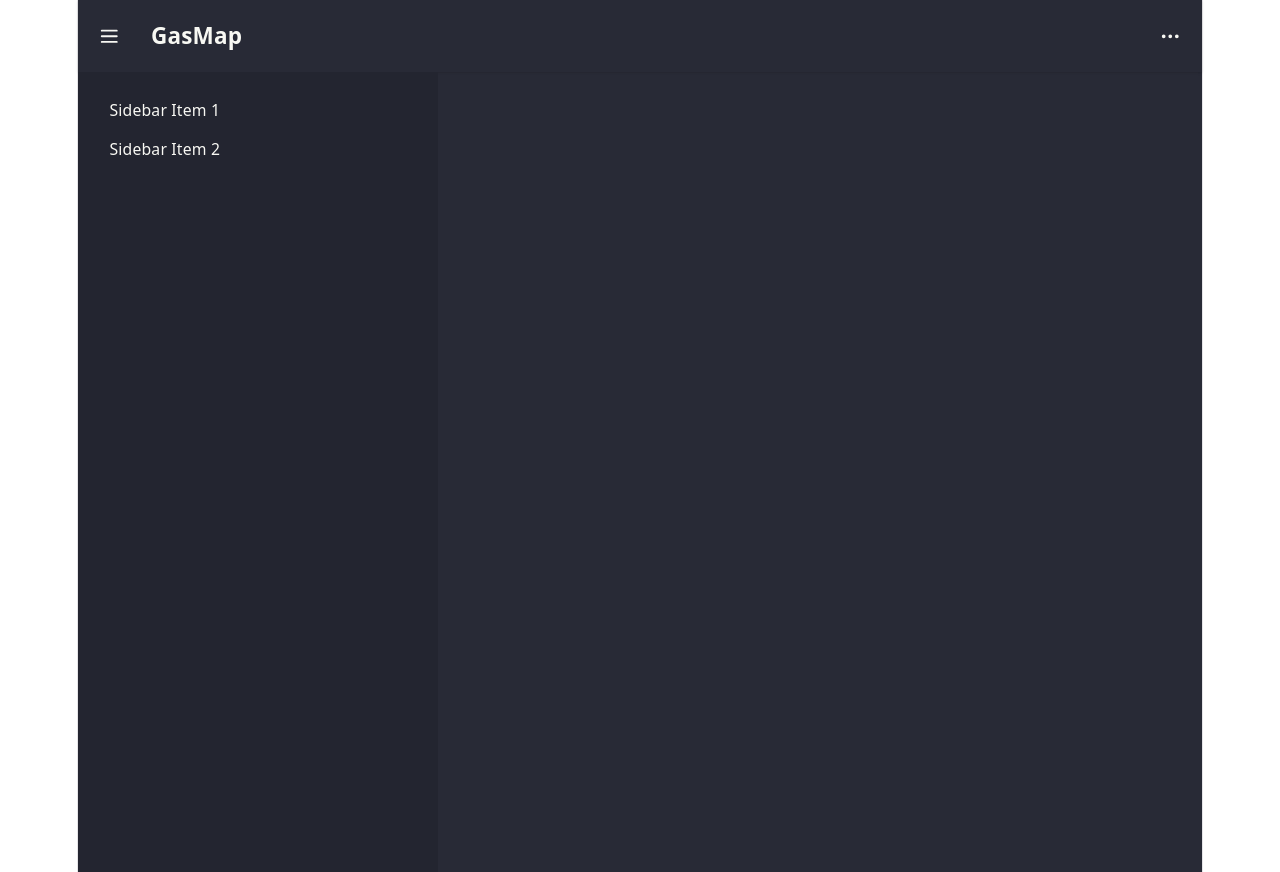
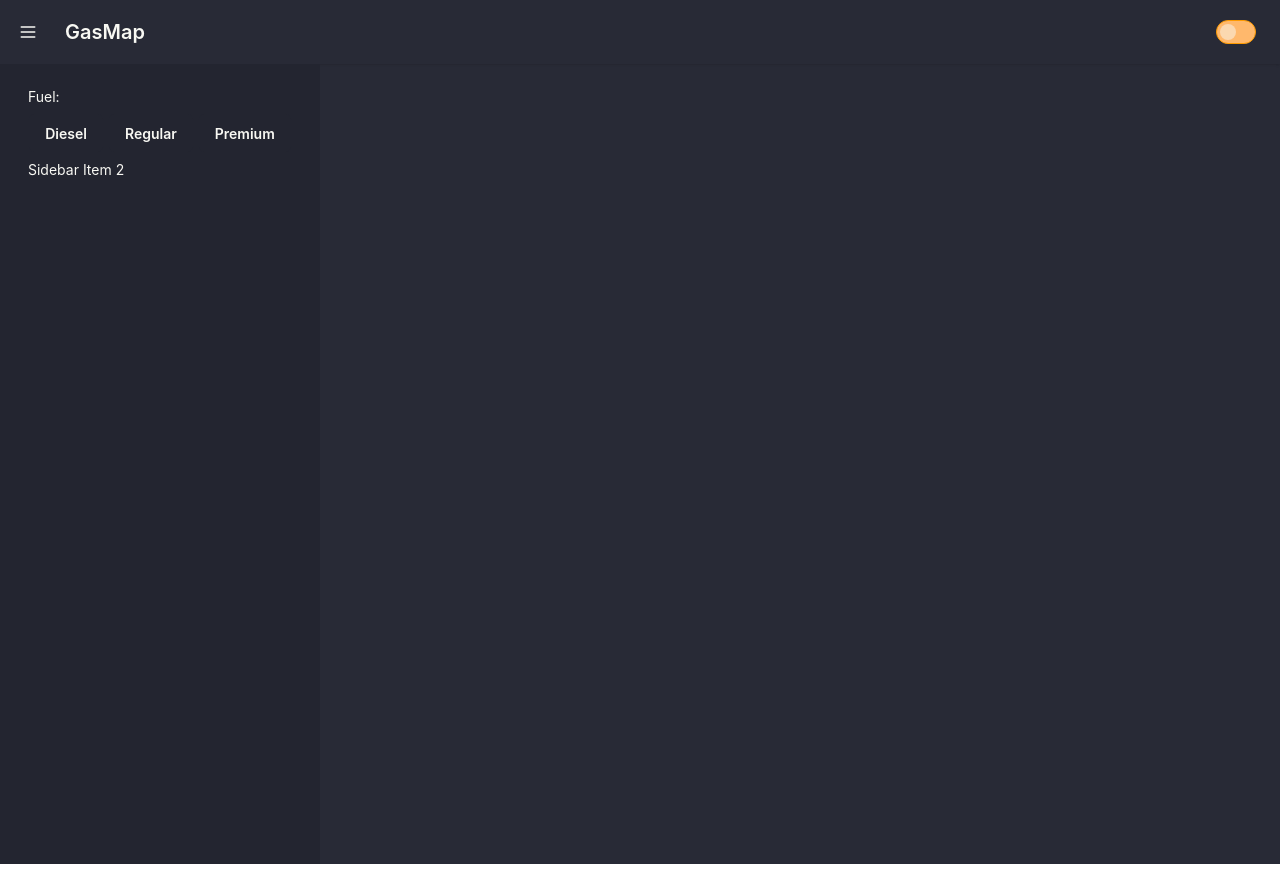
Before and after one commit to MLaurenceMC/GasMap, a React app in the folder GasMap/frontend/: page / in a window 1280 px wide. Built offline with nearby package versions, Linux system fonts and the light colour scheme; the HTML template or start-up script is replaced by a standard one.

Commit message:
feat: fuel filter buttons, sidebar togglable from navbar

```diff
--- a/GasMap/frontend/src/App.jsx
+++ b/GasMap/frontend/src/App.jsx
@@ -7,16 +7,22 @@ import NavBar from "./components/NavBar";
 import SideBar from "./components/SideBar";
 
 function App() {
+  const [isSideBarOpen, setIsSideBarOpen] = useState(
+    window.innerWidth >= 1024
+  )
 
   return (
-    <>
-      <div data-theme="dracula">
-        <NavBar></NavBar>
-        {/* <MapBox></MapBox> */}
-        <SideBar></SideBar>
-        {/* <ModalForm></ModalForm> */}
-      </div>
-    </>
+    <div data-theme="dracula">
+      <NavBar
+      onOpen = {() => setIsSideBarOpen(!(isSideBarOpen))}
+      />
+      <SideBar
+      isOpen = {isSideBarOpen}
+      >
+        {/* <MapBox /> */}
+      </SideBar>
+      {/* <ModalForm></ModalForm> */}
+    </div>
   );
 }
 
--- a/GasMap/frontend/src/components/NavBar.jsx
+++ b/GasMap/frontend/src/components/NavBar.jsx
@@ -1,8 +1,9 @@
-export default function NavBar() {
+export default function NavBar({ onOpen }) {
   return (
     <div className="navbar bg-base-100 shadow-sm">
       <div className="navbar-start">
-        <button className="btn btn-square btn-ghost">
+        <button className="btn btn-square btn-ghost"
+        onClick={onOpen}>
           <svg
             xmlns="http://www.w3.org/2000/svg"
             fill="none"
@@ -22,23 +23,24 @@ export default function NavBar() {
           <a className="btn btn-ghost text-xl">GasMap</a>
         </div>
       </div>
-      <div className="navbar-end">
-        <button className="btn btn-square btn-ghost">
-          <svg
-            xmlns="http://www.w3.org/2000/svg"
-            fill="none"
-            viewBox="0 0 24 24"
-            className="inline-block h-5 w-5 stroke-current"
-          >
-            {" "}
-            <path
-              strokeLinecap="round"
-              strokeLinejoin="round"
-              strokeWidth="2"
-              d="M5 12h.01M12 12h.01M19 12h.01M6 12a1 1 0 11-2 0 1 1 0 012 0zm7 0a1 1 0 11-2 0 1 1 0 012 0zm7 0a1 1 0 11-2 0 1 1 0 012 0z"
-            ></path>{" "}
-          </svg>
-        </button>
+      <div className="navbar-end mx-4">
+        <input
+          type="checkbox"
+          value="dracula"
+          className="
+            toggle
+            theme-controller
+            col-span-2
+            col-start-1
+            row-start-1
+            border-amber-500
+            bg-accent
+            [--tglbg:var(--color-sky-500)]
+            checked:border-blue-800
+            checked:bg-blue-300
+            checked:[--tglbg:var(--color-blue-900)]
+            "
+        />
       </div>
     </div>
   );
--- a/GasMap/frontend/src/components/SideBar.jsx
+++ b/GasMap/frontend/src/components/SideBar.jsx
@@ -1,19 +1,56 @@
-export default function SideBar() {
+export default function SideBar({ isOpen }) {
   return (
-        <div className="drawer lg:drawer-open">
+    <div className={`drawer ${isOpen ? "drawer-open" : ""}`}>
       <input id="my-drawer-3" type="checkbox" className="drawer-toggle" />
       <div className="drawer-content flex flex-col items-center justify-center">
         {/* Page content here */}
-            <label htmlFor="my-drawer-3" className="btn drawer-button lg:hidden">
+        {/* <label htmlFor="my-drawer-3" className="btn drawer-button lg:hidden">
           Open drawer
-            </label>
+        </label> */}
       </div>
       <div className="drawer-side">
-            <label htmlFor="my-drawer-3" aria-label="close sidebar" className="drawer-overlay"></label>
+        <label
+          htmlFor="my-drawer-3"
+          aria-label="close sidebar"
+          className="drawer-overlay"
+        ></label>
         <ul className="menu bg-base-200 min-h-full w-80 p-4">
           {/* Sidebar content here */}
-            <li><a>Sidebar Item 1</a></li>
-            <li><a>Sidebar Item 2</a></li>
+          <li>
+            <a>Fuel:</a>
+          </li>
+          <div className="filter basis-full justify-center">
+            <input
+              className="btn filter-reset"
+              type="radio"
+              name="metaframeworks"
+              aria-label="All"
+            />
+            <input
+              className="btn
+              checked:bg-amber-500"
+              type="radio"
+              name="metaframeworks"
+              aria-label="Diesel"
+            />
+            <input
+              className="btn
+              checked:bg-green-500"
+              type="radio"
+              name="metaframeworks"
+              aria-label="Regular"
+            />
+            <input
+              className="btn
+              checked:bg-red-500"
+              type="radio"
+              name="metaframeworks"
+              aria-label="Premium"
+            />
+          </div>
+          <li>
+            <a>Sidebar Item 2</a>
+          </li>
         </ul>
       </div>
     </div>
--- a/GasMap/frontend/src/index.css
+++ b/GasMap/frontend/src/index.css
@@ -1,111 +1,6 @@
-:root {
-  --text: #6b6375;
-  --text-h: #08060d;
-  --bg: #fff;
-  --border: #e5e4e7;
-  --code-bg: #f4f3ec;
-  --accent: #aa3bff;
-  --accent-bg: rgba(170, 59, 255, 0.1);
-  --accent-border: rgba(170, 59, 255, 0.5);
-  --social-bg: rgba(244, 243, 236, 0.5);
-  --shadow:
-    rgba(0, 0, 0, 0.1) 0 10px 15px -3px, rgba(0, 0, 0, 0.05) 0 4px 6px -2px;
+@import "tailwindcss";
+@tailwind utilities;
 
-  --sans: system-ui, 'Segoe UI', Roboto, sans-serif;
-  --heading: system-ui, 'Segoe UI', Roboto, sans-serif;
-  --mono: ui-monospace, Consolas, monospace;
-
-  font: 18px/145% var(--sans);
-  letter-spacing: 0.18px;
-  color-scheme: light dark;
-  color: var(--text);
-  background: var(--bg);
-  font-synthesis: none;
-  text-rendering: optimizeLegibility;
-  -webkit-font-smoothing: antialiased;
-  -moz-osx-font-smoothing: grayscale;
-
-  @media (max-width: 1024px) {
-    font-size: 16px;
-  }
-}
-
-@media (prefers-color-scheme: dark) {
-  :root {
-    --text: #9ca3af;
-    --text-h: #f3f4f6;
-    --bg: #16171d;
-    --border: #2e303a;
-    --code-bg: #1f2028;
-    --accent: #c084fc;
-    --accent-bg: rgba(192, 132, 252, 0.15);
-    --accent-border: rgba(192, 132, 252, 0.5);
-    --social-bg: rgba(47, 48, 58, 0.5);
-    --shadow:
-      rgba(0, 0, 0, 0.4) 0 10px 15px -3px, rgba(0, 0, 0, 0.25) 0 4px 6px -2px;
-  }
-
-  #social .button-icon {
-    filter: invert(1) brightness(2);
-  }
-}
-
-body {
-  margin: 0;
-}
-
-#root {
-  width: 1126px;
-  max-width: 100%;
-  margin: 0 auto;
-  text-align: center;
-  border-inline: 1px solid var(--border);
-  min-height: 100svh;
-  display: flex;
-  flex-direction: column;
-  box-sizing: border-box;
-}
-
-h1,
-h2 {
-  font-family: var(--heading);
-  font-weight: 500;
-  color: var(--text-h);
-}
-
-h1 {
-  font-size: 56px;
-  letter-spacing: -1.68px;
-  margin: 32px 0;
-  @media (max-width: 1024px) {
-    font-size: 36px;
-    margin: 20px 0;
-  }
-}
-h2 {
-  font-size: 24px;
-  line-height: 118%;
-  letter-spacing: -0.24px;
-  margin: 0 0 8px;
-  @media (max-width: 1024px) {
-    font-size: 20px;
-  }
-}
-p {
-  margin: 0;
-}
-
-code,
-.counter {
-  font-family: var(--mono);
-  display: inline-flex;
-  border-radius: 4px;
-  color: var(--text-h);
-}
-
-code {
-  font-size: 15px;
-  line-height: 135%;
-  padding: 4px 8px;
-  background: var(--code-bg);
-}
+@plugin "daisyui"{
+   themes: light --default, dark --prefersdark, dracula;
+ };
```
Lines whose indentation alone changed are shown as unchanged.
